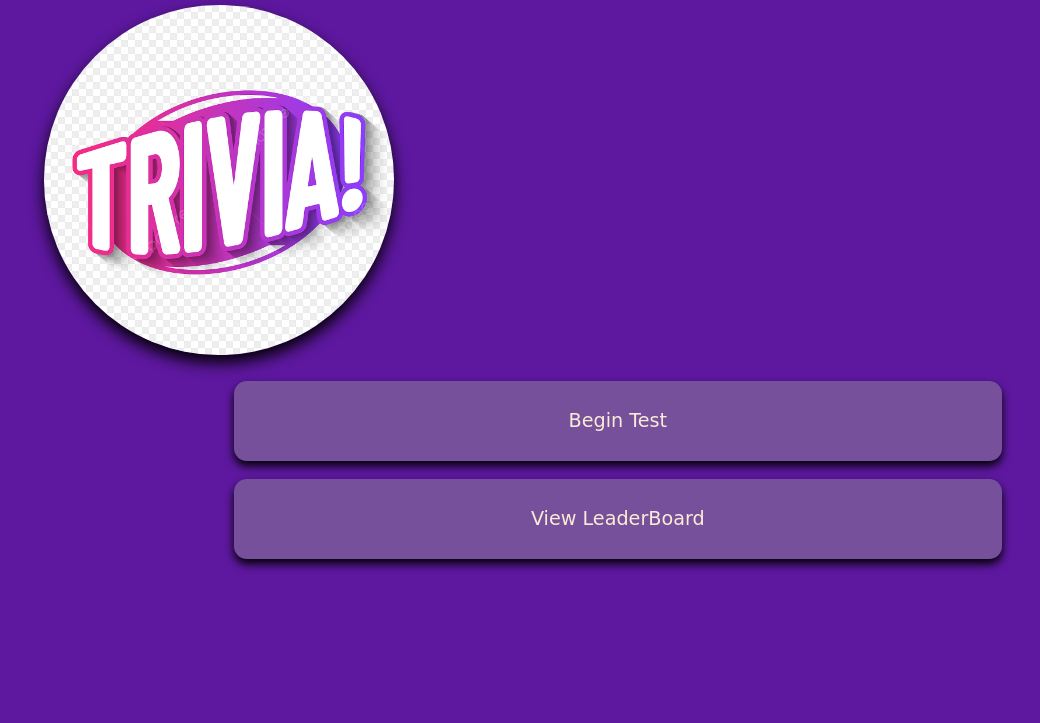
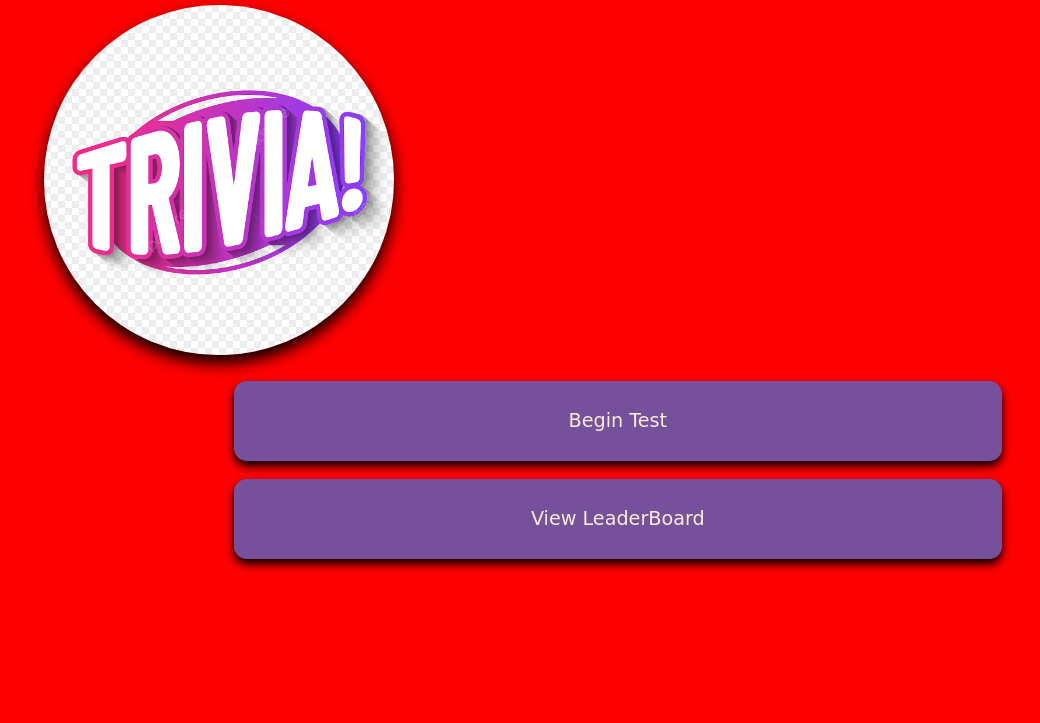
Before and after one commit to aikay-net/myQuizApp, a plain HTML site: page index.html in a window 1280 px wide. Shown: the part 77-800 px from the top of the page, without its empty margins (27-1067 px from the left). Drawn offline with Linux system fonts and the light colour scheme.

Commit message:
Update myQuizApp.css

```diff
--- a/myQuizApp.css
+++ b/myQuizApp.css
@@ -10,7 +10,7 @@ h1{
 }
 
 body{
-    background-color: rgb(94, 24, 160);
+    background-color: red;
 
 }
 
```
